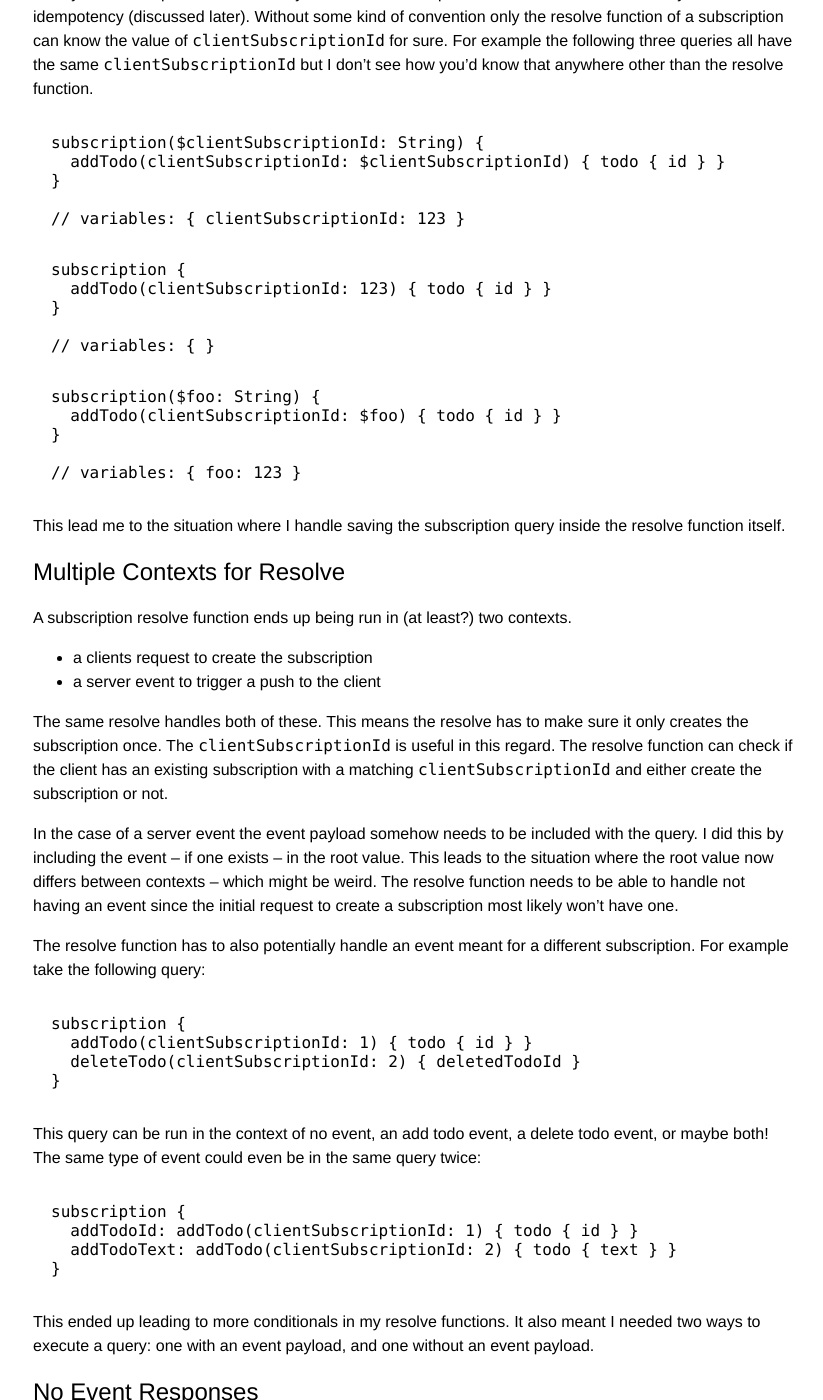
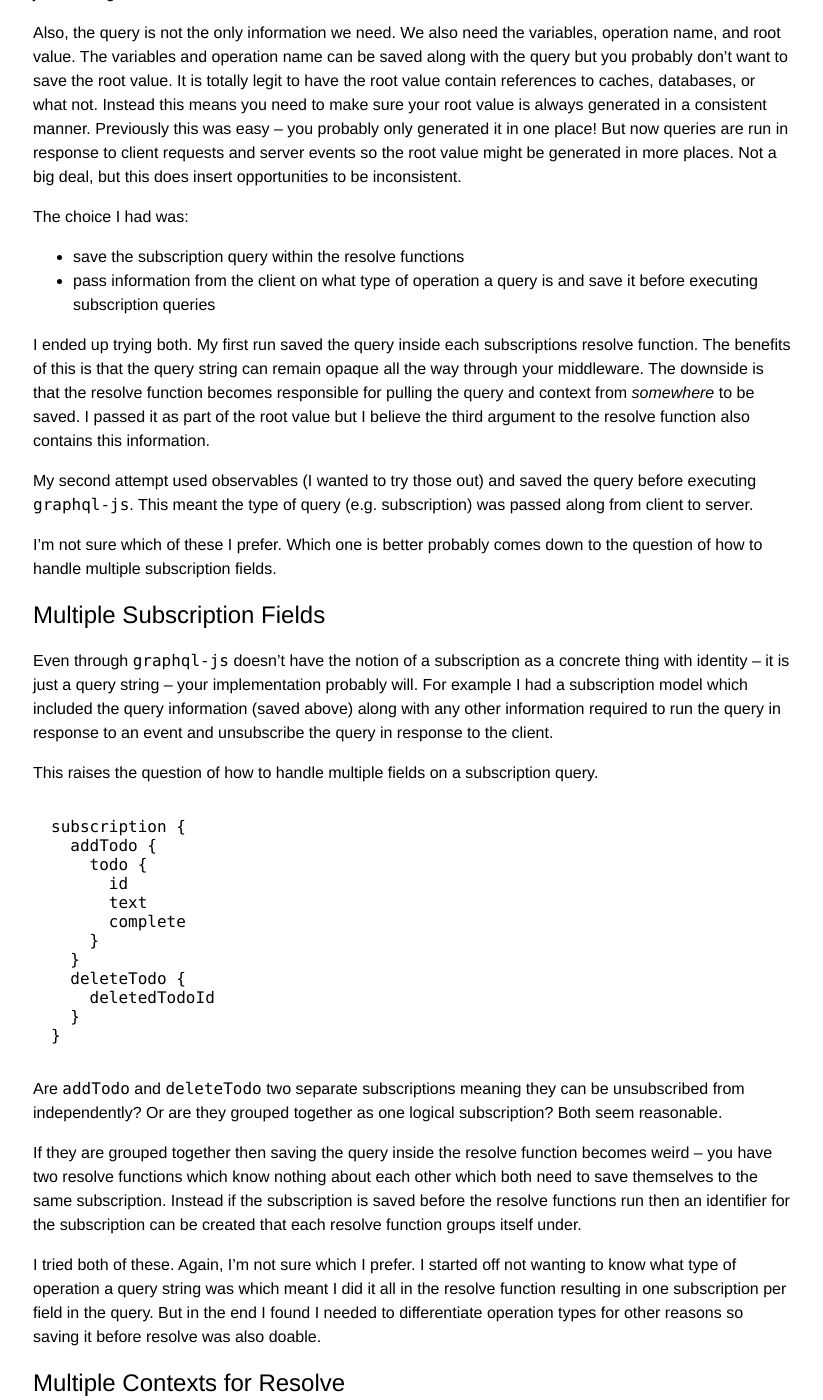
Before and after one commit to ambroisep/hueypetersen, a Jekyll site: the page built from _posts/2015-10-28-experimenting-with-graphql-subscriptions.markdown, in a window 1280 px wide and 1400 px high, scrolled down 2753 px. Shown: the whole window, without its empty margins (227-1050 px from the left). Built offline with Jekyll 4.4.1, drawn with Linux system fonts in a browser that asks for light colours; comment, search, counter and statistics services are not loaded; some of the changed text lies outside the part shown.

Commit message:
posted version of subs

```diff
--- a/_posts/2015-10-28-experimenting-with-graphql-subscriptions.markdown
+++ b/_posts/2015-10-28-experimenting-with-graphql-subscriptions.markdown
@@ -21,7 +21,7 @@
 }
 </pre>
 
-And when a todo is added the client would receive the payload:
+And when a todo is added the client would get pushed the subscription:
 
 {% highlight javascript %}
 
@@ -53,8 +53,8 @@
 The client subscribes to `todoAdd` with the following query:
 
 <pre>
-subscription($clientSubscriptionId: String) {
-  addTodo(clientSubscriptionId: $clientSubscriptionId) {
+subscription {
+  addTodo {
     todo {
       id
       text
@@ -64,7 +64,7 @@
 }
 </pre>
 
-The first query execution sets up the subscription.  The `clientSubscriptionId` is used by the client to identify the subscription.  The initial result of the query is pretty boring since no todo has been added yet.
+The first query execution sets up whatever is required to react to events.  In this example lets assume there is a `TODO_ADD` event within our application that this subscription can listen for.  On the initial subscription execution a mechanism is setup to listen for the `TODO_ADD` event and we return a response to the client.
 
 {% highlight javascript %}
 
@@ -78,9 +78,11 @@
 
 {% endhighlight %}
 
-This completes the client request.  It is now up to the server to push new query results to the client.
+The response is sort of weird.  There was no `TODO_ADD` event on the initial query execution -- we hadn't even started listening for one yet -- so instead a `null` payload is returned.
 
-A new todo is added ... by someone somewhere.  This raises an event!
+It is now up to the server to push new query results to the client.
+
+When a new todo is added -- by someone somewhere -- a `TODO_ADD` event is raised!
 
 {% highlight javascript %}
 
@@ -109,12 +111,14 @@
 
 {% endhighlight %}
 
-Voila!  This continues for each event until the client unsubscribes.
+Voila!  This continues for each event until the client unsubscribes.  The unsubscribe process happens completely outside of `graphql-js`.
 
-Pain Points
------------
+So Many Options
+---------------
 
-So thats how (I think) things should work.  I'm going to now go over my implementation along with the pain points I came across.  The goal of this is useful feedback -- one can dream.
+The rest of this post is going to discuss choices I faced while implementing subscriptions in a toy application (yup, todos!).  Originally I had wanted to try and expose pain points to provide feedback for the implementation but it turns out most of the pain points are not due to any limitations but instead due to there being many ways to do the same thing.  This is not a bad thing but I lack any long term experience to know if some are better than others.
+
+So instead of providing useful feedback I end up requesting feedback :).
 
 Saving the Query
 ----------------
@@ -123,141 +127,138 @@
 
 Also, the query is not the only information we need.  We also need the variables, operation name, and root value.  The variables and operation name can be saved along with the query but you probably don't want to save the root value.  It is totally legit to have the root value contain references to caches, databases, or what not.  Instead this means you need to make sure your root value is always generated in a consistent manner.  Previously this was easy -- you probably only generated it in one place!  But now queries are run in response to client requests and server events so the root value might be generated in more places.  Not a big deal, but this does insert opportunities to be inconsistent.
 
-Finally the subscription has an identity: `clientSubscriptionId`.  This is useful for identity as well as idempotency (discussed later).  Without some kind of convention only the resolve function of a subscription can know the value of `clientSubscriptionId` for sure.  For example the following three queries all have the same `clientSubscriptionId` but I don't see how you'd know that anywhere other than the resolve function.
+The choice I had was:
 
-<pre>
-subscription($clientSubscriptionId: String) {
-  addTodo(clientSubscriptionId: $clientSubscriptionId) { todo { id } }
-}
+- save the subscription query within the resolve functions
+- pass information from the client on what type of operation a query is and save it before executing subscription queries
 
-// variables: { clientSubscriptionId: 123 }
-</pre>
+I ended up trying both.  My first run saved the query inside each subscriptions resolve function.  The benefits of this is that the query string can remain opaque all the way through your middleware.  The downside is that the resolve function becomes responsible for pulling the query and context from _somewhere_ to be saved.  I passed it as part of the root value but I believe the third argument to the resolve function also contains this information.
+
+My second attempt used observables (I wanted to try those out) and saved the query before executing `graphql-js`.  This meant the type of query (e.g. subscription) was passed along from client to server.
+
+I'm not sure which of these I prefer.  Which one is better probably comes down to the question of how to handle multiple subscription fields.
+
+Multiple Subscription Fields
+----------------------------
+
+Even through `graphql-js` doesn't have the notion of a subscription as a concrete thing with identity -- it is just a query string -- your implementation probably will.  For example I had a subscription model which included the query information (saved above) along with any other information required to run the query in response to an event and unsubscribe the query in response to the client.
+
+This raises the question of how to handle multiple fields on a subscription query.
 
 <pre>
 subscription {
-  addTodo(clientSubscriptionId: 123) { todo { id } }
+  addTodo {
+    todo {
+      id
+      text
+      complete
+    }
+  }
+  deleteTodo {
+    deletedTodoId
+  }
 }
-
-// variables: { }
 </pre>
 
-<pre>
-subscription($foo: String) {
-  addTodo(clientSubscriptionId: $foo) { todo { id } }
-}
+Are `addTodo` and `deleteTodo` two separate subscriptions meaning they can be unsubscribed from independently?  Or are they grouped together as one logical subscription?  Both seem reasonable.
 
-// variables: { foo: 123 }
-</pre>
+If they are grouped together then saving the query inside the resolve function becomes weird -- you have two resolve functions which know nothing about each other which both need to save themselves to the same subscription.  Instead if the subscription is saved before the resolve functions run then an identifier for the subscription can be created that each resolve function groups itself under.
 
-This lead me to the situation where I handle saving the subscription query inside the resolve function itself.
+I tried both of these.  Again, I'm not sure which I prefer.  I started off not wanting to know what type of operation a query string was which meant I did it all in the resolve function resulting in one subscription per field in the query.  But in the end I found I needed to differentiate operation types for other reasons so saving it before resolve was also doable.
 
 Multiple Contexts for Resolve
 -----------------------------
 
-A subscription resolve function ends up being run in (at least?) two contexts.
+Subscriptions require running the same query multiple times in different contexts.  The two contexts being:
 
-- a clients request to create the subscription
-- a server event to trigger a push to the client
+- a client subscribes to events
+- the server responds to events
 
-The same resolve handles both of these.  This means the resolve has to make sure it only creates the subscription once.  The `clientSubscriptionId` is useful in this regard.  The resolve function can check if the client has an existing subscription with a matching `clientSubscriptionId` and either create the subscription or not.
+The resolve functions for a subscription field end up needing to know this.  I initially made the distinction between states implicit but ended up making it explicit with a `subscription mode` root value: `INITIALIZE` and `EVENT`.  I think implicit is fine but was trying a bunch of different implementations so what implicitly defined `INITIALIZE` vs `EVENT` kept changing.  Plus being explicit is always nice if not a bit heavy handed :).
 
-In the case of a server event the event payload somehow needs to be included with the query.  I did this by including the event -- if one exists -- in the root value.  This leads to the situation where the root value now differs between contexts -- which might be weird.  The resolve function needs to be able to handle not having an event since the initial request to create a subscription most likely won't have one.
+Executing the query in response to a client subscription request would generally not have any event data associated with it.  For example if a user subscribes to `addTodo` there is no `TODO_ADD` event payload at the time of subscription.  Same query but multiple contexts.
 
-The resolve function has to also potentially handle an event meant for a different subscription.  For example take the following query:
+When an event did happen it would be placed in the root value for the query execution.  This required having two places a root value is generated -- one in response to a client without an event and another in response to a server event with that event.
+
+At the end of the day my resolve functions had two duties.  On `INITIALIZE` they would do whatever is required to start listening to server events.  On `EVENT` they would use the root value event payload to resolve themselves.
+
+The final wrinkle was again handling multiple fields on the same subscription.
 
 <pre>
 subscription {
-  addTodo(clientSubscriptionId: 1) { todo { id } }
-  deleteTodo(clientSubscriptionId: 2) { deletedTodoId }
+  addTodo {
+    todo {
+      id
+      text
+      complete
+    }
+  }
+  deleteTodo {
+    deletedTodoId
+  }
 }
 </pre>
 
-This query can be run in the context of no event, an add todo event, a delete todo event, or maybe both!  The same type of event could even be in the same query twice:
-
-<pre>
-subscription {
-  addTodoId: addTodo(clientSubscriptionId: 1) { todo { id } }
-  addTodoText: addTodo(clientSubscriptionId: 2) { todo { text } }
-}
-</pre>
-
-This ended up leading to more conditionals in my resolve functions.  It also meant I needed two ways to execute a query: one with an event payload, and one without an event payload.
-
-No Event Responses
-------------------
-
-Continuing with the `addTodo` example -- there are going to be query responses with no event.  So what does the response look like?  I made the response `null` for the subscription.
+When this query is executed in response to a server event it might be a `TODO_ADD` event or `TODO_DELETE` event.  The resolve function for `addTodo` needs to ignore `TODO_DELETE` events.  The server events in my implementation had a `type` field which the resolve function could be conditional on.
 
 {% highlight javascript %}
 
 {
-  "data": {
-    "addTodo": {
-      "todo": null
-    }
-  }
+  "type": "TODO_ADD",
+  "todoId": 123
 }
 
 {% endhighlight %}
 
-I'm not sure if this is good or bad.  Maybe the subscription could just not return until it gets an event, but even in that case there are going to be situations where the subscription resolve needs to render a non-event.  For example a query with two subscription fields:
+That said if you have two subscription fields, both for `addTodo` but one aliased, and a `TODO_ADD` event is triggered on the server I'm not sure what behavior would be expected.  My implementation would end up triggering twice -- once for each field -- but both fields would have a payload in each triggering.  What can you do!
+
+Empty Subscription Responses
+----------------------------
+
+When there is no event on a subscription execution -- what do you respond with?  I just responded with `null`.  I don't know if that is good or bad or what else you could even do!  It is just sort of weird and you need to make sure the client can handle `null` and there is shared knowledge on what `null` means.
+
+I had thought about not responding unless there *is* an event.  But, again, multiple fields forced me to deal with this.
 
 <pre>
 subscription {
-  addTodo(clientSubscriptionId: 1) { todo { id } }
-  deleteTodo(clientSubscriptionId: 2) { deletedTodoId }
+  addTodo {
+    todo {
+      id
+      text
+      complete
+    }
+  }
+  deleteTodo {
+    deletedTodoId
+  }
 }
 </pre>
 
-When this query executes in response to a todo being deleted it won't have an event for add todo.
-
-{% highlight javascript %}
-
-{
-  "data": {
-    "addTodo": {
-      "todo": null
-    },
-    "deleteTodo": {
-      "deletedTodoId": 123
-    }
-  }
-}
-
-{% endhighlight %}
-
-Not really sure if this is good or bad -- the client just needs to know how to handle it.  Or maybe a UNION type for non-results?  I don't know!
+It is totally valid to execute this query with a `TODO_DELETE` event and not a `TODO_ADD` event.  This means `addTodo` has to have *some* value for no event.  Maybe a union value would be better than `null`?
 
 Side Channel
 ------------
 
 Since `graphql-js` doesn't return an observable you need to create a side channel for additional results to get pushed to.  I happen to like that it isn't an observable (yet at least) but still -- this is more work to coordinate at the moment.
 
+I used `socket-io` as a way to push to the client and `EventEmitter` as a substitution for some kind of topic server to listen for new results.  But that is far from a requirement.  Your client could instead poll HTTP and check a database of stored subscription results.  The world is your oyster!
+
 Client Store
 ------------
 
 Since Relay doesn't handle subscriptions yet I made a dumb little store for my todo app.  One issue I ran into is that when I added a todo it got added twice: once by the mutation handler and once by the subscription handler.  This is 100% the fault of my code, but is just something to keep in mind: a client is going to get two responses for mutations it is responsible for!
 
-Good Parts
-----------
-
-Enough pain!
+Summary
+-------
 
 I like that the initial implementation isn't prescriptive.  I think eventually something will emerge -- especially once Relay sets some conventions -- but for now everything you need to build your own subscription layer is there.
 
-For example my toy app is all in memory but I tried to simulate it being distributed and communicating via queues by using `EventEmitter`.  A client creates a queue for results to be pushed to and these results could potentially be pushed from any number of different servers.  The initial request is processed by graphql server A, the next event by graphql server B, etc.
+For example my toy app is all in memory but I tried to simulate it being distributed and communicating via pub-sub by using `EventEmitter`.  Each client has a topic it subscribes to for results which can then be published from any number of servers handling events and executing subscription queries.
 
-This is also encouraged by the implementation needing to explicitly save the state to run the query multiple times.  A callback or observable might capture that state implicitly instead.
+This was helped by the implementation needing to explicitly save the state to run the query multiple times.  A callback or observable might capture that state implicitly instead which could make you local to one machine.
 
-While the basis is having an event based subscription system there isn't anything saying you can't roll up several events into a single subscription.  For example my todo app has the `deleteTodo`, `addTodo`, and `changeTodoStatus` subscriptions.  These each listen to a single event.  But there is also the `todos` subscription.  This listens to all three of the other events and allows a client to subscribe to the list as a whole.
+While the basis is having an event based subscription system there isn't anything saying you can't roll up several events into a single subscription.  For example my todo app has the `deleteTodo`, `addTodo`, and `changeTodoStatus` subscriptions.  These each listen to a single event.  But there is also the [`todos`](https://github.com/eyston/graphql-todo-subscriptions/blob/1af44410b83272f8a2834957b86c22e05625196d/data/schema.js#L200-L204) subscription which listens to all three of the other events and allows a client to subscribe to the list as a whole (sorta live query'ish).
 
-And if you want an observable you can make one no problem.
+And if you want an observable you can make one no problem.  I toyed with that in this [branch](https://github.com/eyston/graphql-todo-subscriptions/tree/observables) [here](https://github.com/eyston/graphql-todo-subscriptions/blob/observables/server/socket.js#L92-L114).
 
 Finally, it is also very fun to enter a todo on one browser and see it in another ... but I am impressed easily.
-
-Summary
--------
-
-I think most of the pain is my not knowing what the conventions should be.  With the current state of `graphql-js` you can do whatever you want!  This is great, except I don't know what I want yet :).  I think Relay will help drive a lot of this as well.  While you might be able to do things a ton of different ways it makes sense to make the Relay way an easy path.
-
-And big thanks to @skevy!
```
Also changed, not shown: other parts of _posts/2015-10-28-experimenting-with-graphql-subscriptions.markdown (+1 -1 lines).
